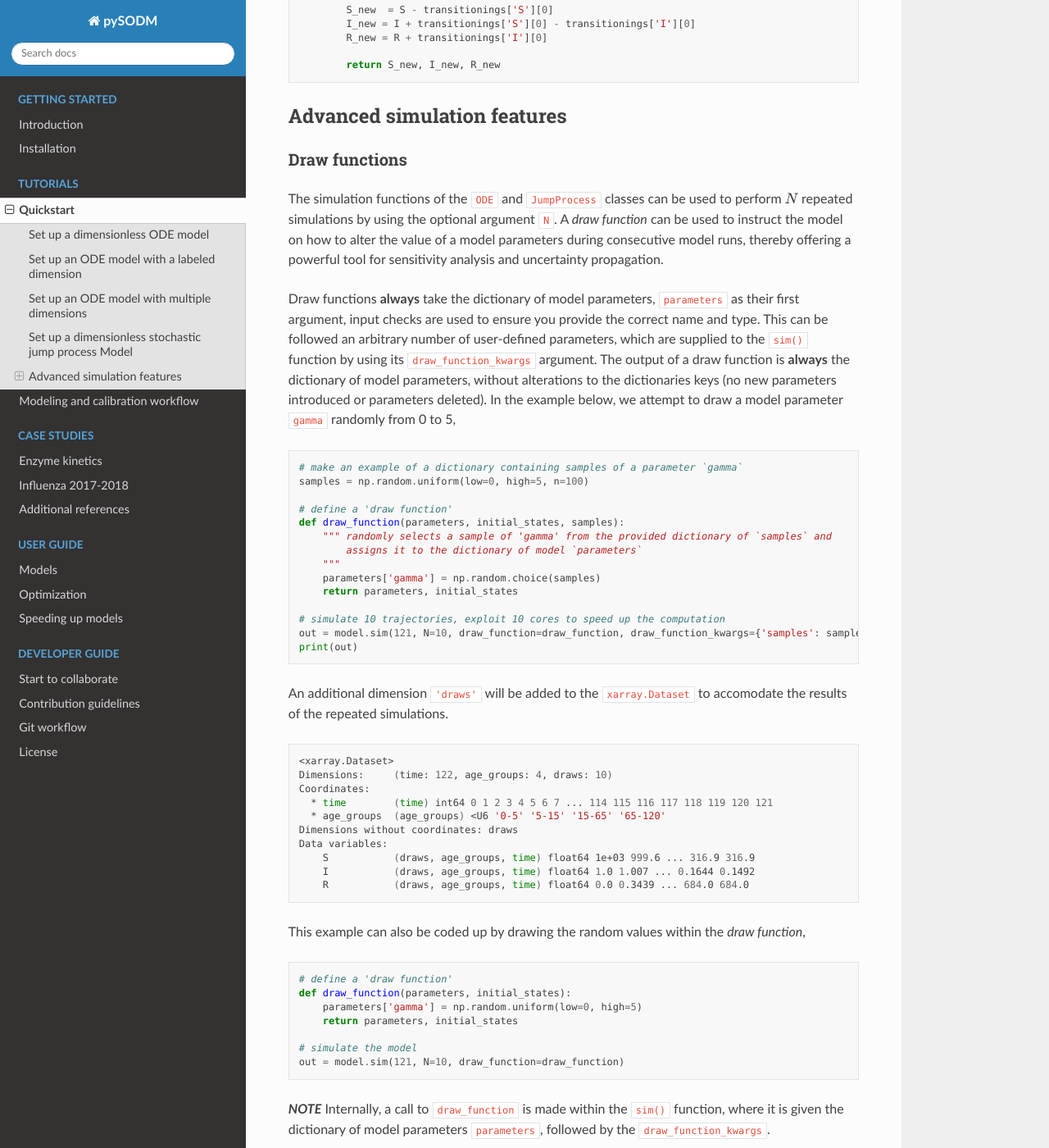
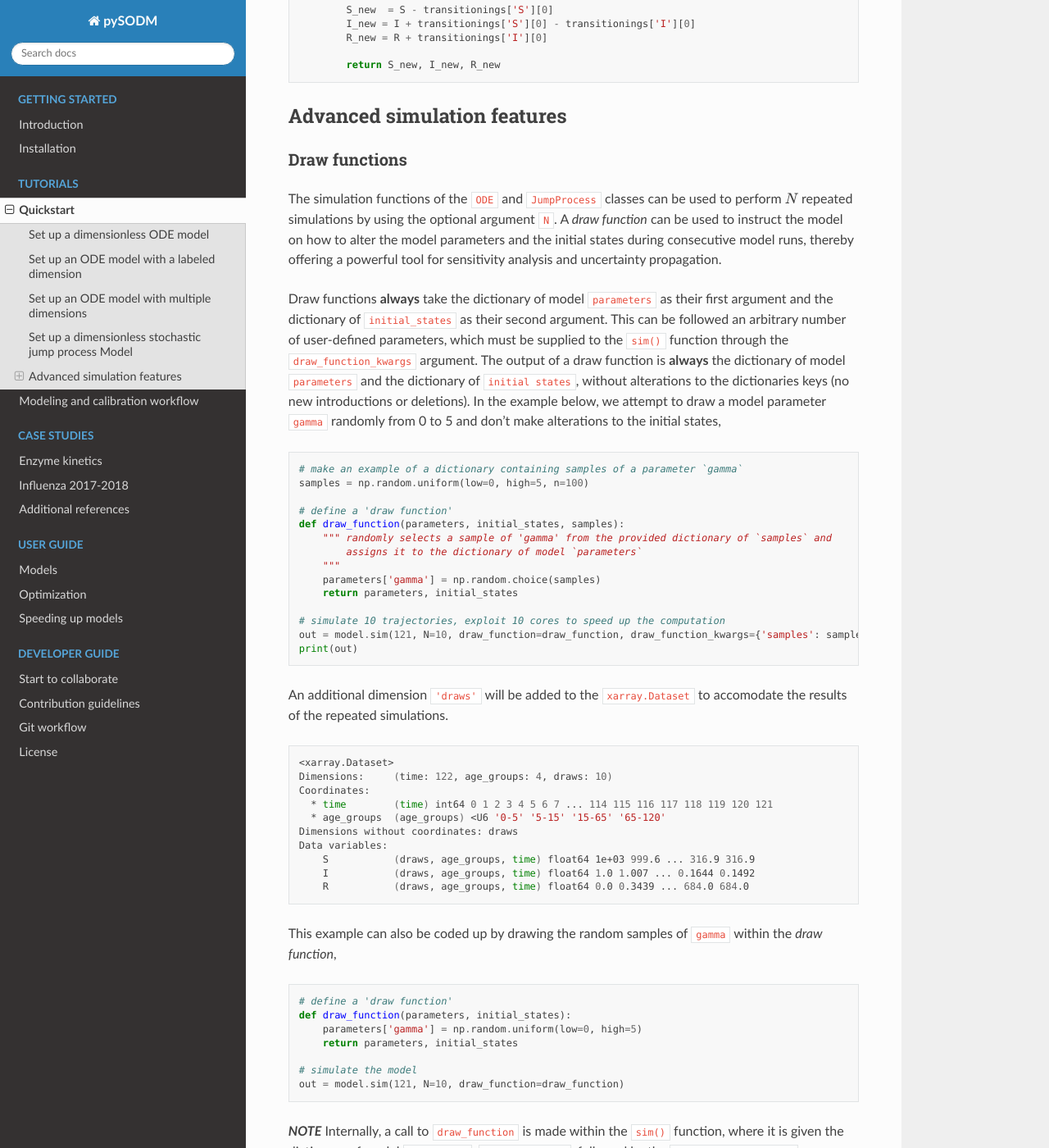
Before and after one commit to twallema/pySODM, a Sphinx documentation site: the page built from docs/quickstart.md, in a window 1280 px wide and 1400 px high, scrolled down 5770 px. Shown: the whole window at 82% size. Built offline with Sphinx 7.4.7 and the Read the Docs theme 2.0.0, drawn with Linux system fonts in a browser that asks for light colours; some of the changed text lies outside the part shown.

Commit message:
actual documentation

````diff
--- a/docs/quickstart.md
+++ b/docs/quickstart.md
@@ -245,9 +245,9 @@
 
 ### Draw functions
 
-The simulation functions of the `ODE` and `JumpProcess` classes can be used to perform {math}`N` repeated simulations by using the optional argument `N`. A *draw function* can be used to instruct the model on how to alter the value of a model parameters during consecutive model runs, thereby offering a powerful tool for sensitivity analysis and uncertainty propagation.
+The simulation functions of the `ODE` and `JumpProcess` classes can be used to perform {math}`N` repeated simulations by using the optional argument `N`. A *draw function* can be used to instruct the model on how to alter the model parameters and the initial states during consecutive model runs, thereby offering a powerful tool for sensitivity analysis and uncertainty propagation.
 
-Draw functions **always** take the dictionary of model parameters, `parameters` as their first argument, input checks are used to ensure you provide the correct name and type. This can be followed an arbitrary number of user-defined parameters, which are supplied to the `sim()` function by using its `draw_function_kwargs` argument. The output of a draw function is **always** the dictionary of model parameters, without alterations to the dictionaries keys (no new parameters introduced or parameters deleted). In the example below, we attempt to draw a model parameter `gamma` randomly from 0 to 5,
+Draw functions **always** take the dictionary of model `parameters` as their first argument and the dictionary of `initial_states` as their second argument. This can be followed an arbitrary number of user-defined parameters, which must be supplied to the `sim()` function through the `draw_function_kwargs` argument. The output of a draw function is **always** the dictionary of model `parameters` and the dictionary of `initial states`, without alterations to the dictionaries keys (no new introductions or deletions). In the example below, we attempt to draw a model parameter `gamma` randomly from 0 to 5 and don't make alterations to the initial states,
 
 ```python
 # make an example of a dictionary containing samples of a parameter `gamma`
@@ -281,7 +281,7 @@
     R           (draws, age_groups, time) float64 0.0 0.3439 ... 684.0 684.0
 ```
 
-This example can also be coded up by drawing the random values within the *draw function*,
+This example can also be coded up by drawing the random samples of `gamma` within the *draw function*,
 
 ```python
 # define a 'draw function'
@@ -292,7 +292,7 @@
 # simulate the model
 out = model.sim(121, N=10, draw_function=draw_function)
 ```
-**_NOTE_** Internally, a call to `draw_function` is made within the `sim()` function, where it is given the dictionary of model parameters `parameters`, followed by the `draw_function_kwargs`.
+**_NOTE_** Internally, a call to `draw_function` is made within the `sim()` function, where it is given the dictionary of model `parameters`, `initial_states`, followed by the `draw_function_kwargs`.
 
 ### Time-dependent parameter functions
 
````
Also changed, not shown: docs/workflow.md (+2 -2 lines).
